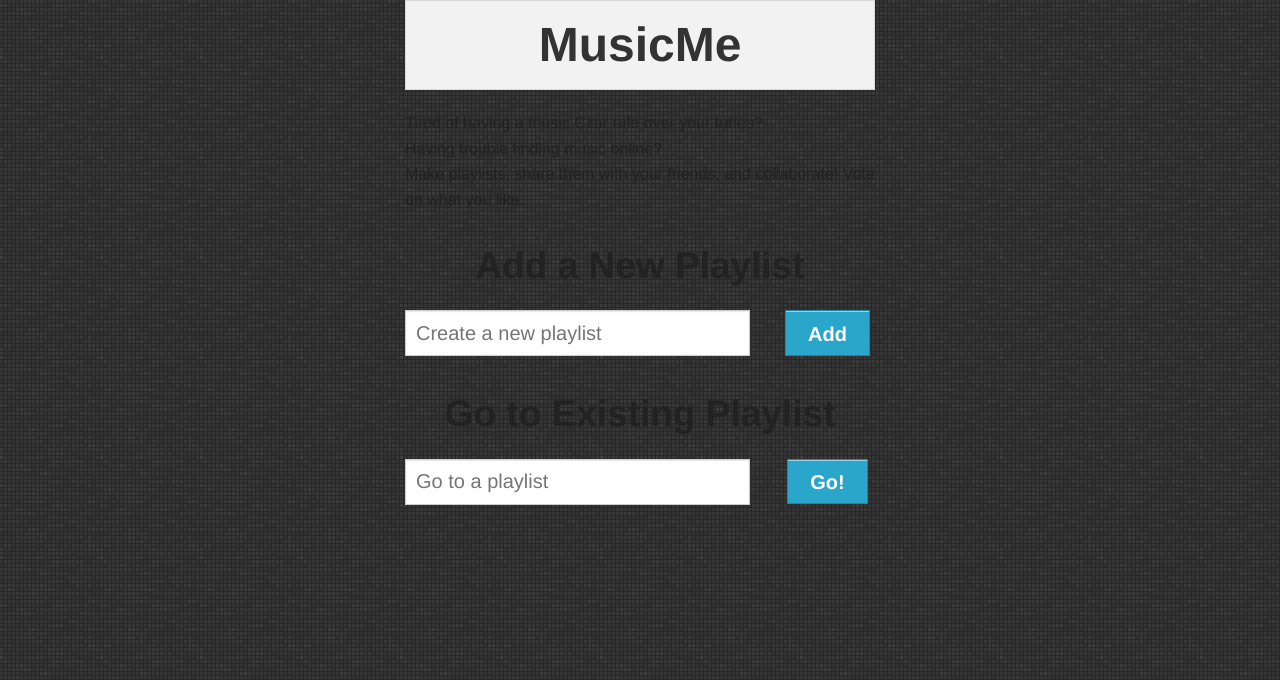
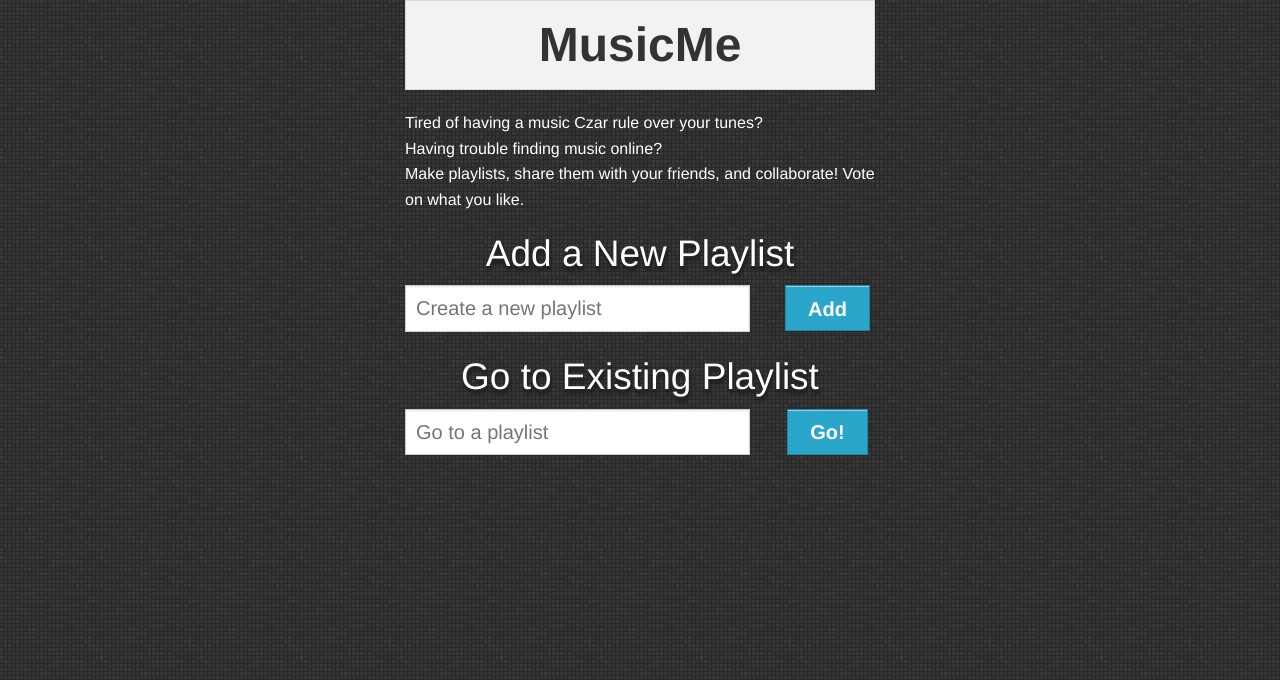
Before and after one commit to vfang/MusicMe, a Django app: page / in a window 1280 px wide. Shown: the top 680 px of the page. Run offline with Django 3.2, Linux system fonts and the light colour scheme; parts of the project's set-up code (start-up, migrations or seed data) failed here and were passed over; some libraries are stand-ins or nearby versions.

Commit message:
Change intro page text to white

```diff
--- a/playlist/static/playlist/css/musicme.css
+++ b/playlist/static/playlist/css/musicme.css
@@ -1,5 +1,16 @@
 html, body{
 	background-image: url('../img/px.png')
+}
+
+h2 {
+	color: white;
+	font-weight: lighter;
+	line-height: 27px;
+	text-shadow: 1px 4px 3px #222, 0 0 0 #000, 1px 4px 3px #222;
+}
+
+#intro {
+	color: #fff;
 }
 
 #playlistarea {
@@ -17,7 +28,7 @@ html, body{
 	font-weight: lighter;
 	line-height: 27px;
 	text-shadow: 1px 4px 3px #222, 0 0 0 #000, 1px 4px 3px #222;
-	//text-shadow: -1px -1px 3px #222;
+	/*//text-shadow: -1px -1px 3px #222;*/
 }
 
 .songinfo {
```
Also changed, not shown: musicme.db.
